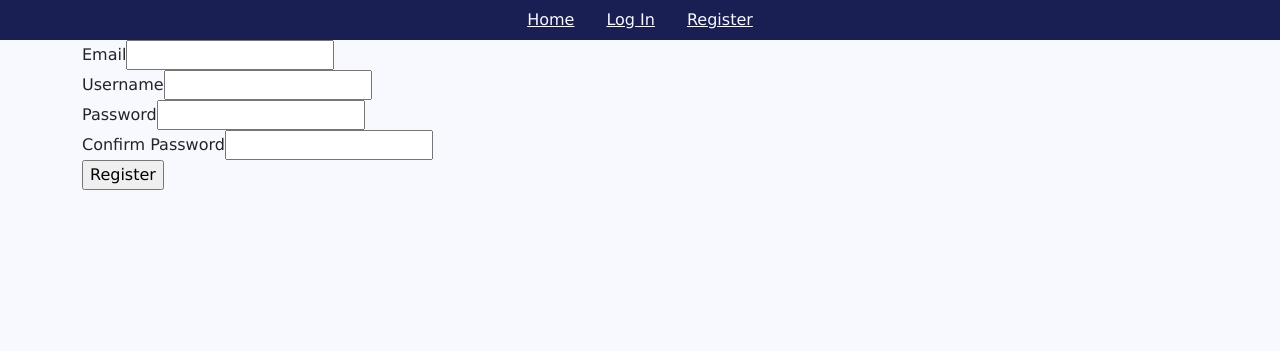
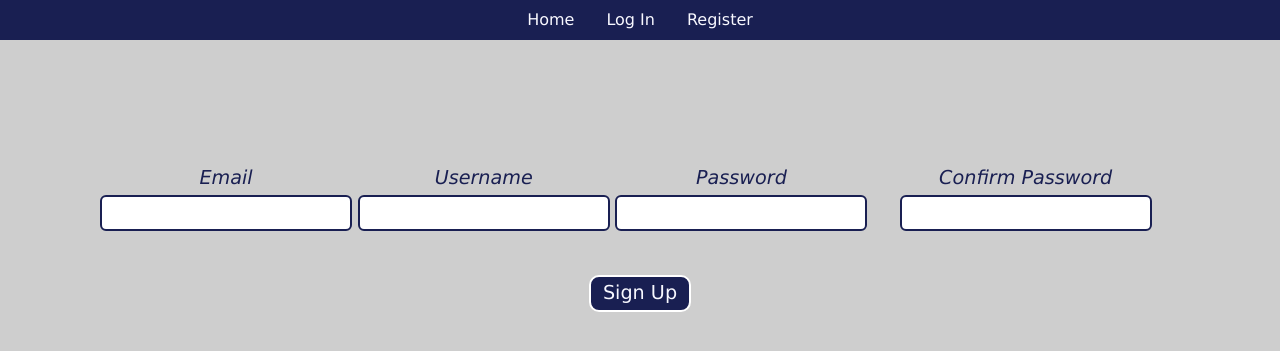
Before and after one commit to charlesjbasedow/password-manager, a Flask app: page /register in a window 1280 px wide. Shown: the top 351 px of the page. Run offline with Flask 2, Linux system fonts and the light colour scheme; some libraries are stand-ins or nearby versions.

Commit message:
add styling to pages

```diff
--- a/myapp/core/views.py
+++ b/myapp/core/views.py
@@ -8,7 +8,3 @@ def index():
     page = request.args.get('page', 1, type=int)
     password_posts = PasswordVault.query.order_by(PasswordVault.date.desc()).paginate(page=page, per_page=5)
     return render_template('index.html', password_posts=password_posts)
-
-@core.route('/info')
-def info():
-    return render_template('info.html')
--- a/myapp/models.py
+++ b/myapp/models.py
@@ -37,9 +37,9 @@ class PasswordVault(db.Model):
     __tablename__ = 'password_posts'
     id = db.Column(db.Integer, primary_key=True)
     date = db.Column(db.DateTime, nullable=False, default=datetime.utcnow)
-    company = db.Column(db.String(140), nullable=False)
-    user_name = db.Column(db.Text, nullable=False)
-    pword = db.Column(db.Text, nullable=False)
+    company = db.Column(db.String, nullable=False)
+    user_name = db.Column(db.String, nullable=False)
+    pword = db.Column(db.String, nullable=False)
     user_id = db.Column(db.Integer, db.ForeignKey('users.id'), nullable=False)
 
     def __init__(self, company, user_name, pword, user_id):
--- a/myapp/password_posts/forms.py
+++ b/myapp/password_posts/forms.py
@@ -4,6 +4,6 @@ from wtforms.validators import DataRequired
 
 class PasswordPostForm(FlaskForm):
     company = StringField('Company', validators=[DataRequired()])
-    user_name = TextAreaField('Username', validators=[DataRequired()])
-    pword = TextAreaField('Password', validators=[DataRequired()])
-    submit = SubmitField('Add')
+    user_name = StringField('Username', validators=[DataRequired()])
+    pword = StringField('Password', validators=[DataRequired()])
+    submit = SubmitField('Create')
--- a/myapp/static/css/main.css
+++ b/myapp/static/css/main.css
@@ -1,7 +1,15 @@
+html {
+  box-sizing: border-box;
+}
+
 body {
   margin: 0;
-  background-color:ghostwhite;
+  background-color:rgb(206, 206, 206);
   font-family:Verdana, Geneva, Tahoma, sans-serif;
+}
+
+.jumbotron {
+  text-align: center;
 }
 
 .nav {
@@ -12,4 +20,65 @@ body {
 
 .nav a {
   color: ghostwhite;
+  text-decoration: none;
 }
+
+.container {
+  display: flex;
+  justify-content: center;
+  align-items: center;
+  margin-top: 5%;
+}
+
+.card{
+  display: grid;
+  place-items: center;
+  width: 400px;
+  height: 150px;
+  margin: 4%;
+  border-bottom: 1px solid lightgrey;
+}
+
+form {
+  display:flex;
+}
+
+form * {
+  padding: 2px;
+  font-size: 1.2rem;
+  text-align: center;
+}
+
+input{
+  text-align: center;
+  color: rgb(25, 31, 82);
+  border: 2px solid rgb(25, 31, 82);
+  border-radius: 6px;
+}
+
+.form-control-label, .form-group  {
+  font-style: italic;
+  color: rgb(25, 31, 82);
+}
+
+.add-btn, .update-user-btn, .register-user-btn {
+  position: absolute;
+  top: 25%;
+  left: 46%;
+  background-color: rgb(25, 31, 82);
+  color: ghostwhite;
+  border: 2px solid white;
+  border-radius: 10px;
+  font-size: 1.2rem;
+  width: 8%;
+}
+
+.update-user-btn {
+  position: absolute;
+  top: 200px;
+  left: 960px;
+}
+
+.register-user-btn {
+  top: 275px;
+}
--- a/myapp/templates/register.html
+++ b/myapp/templates/register.html
@@ -1,12 +1,29 @@
 {% extends "base.html" %}
 {% block content %}
-
+<div class="container">
 <form method="POST">
-    {{form.hidden_tag()}}
-    {{form.email.label}}{{form.email}}<br>
-    {{form.username.label}}{{form.username}}<br>
-    {{form.password.label}}{{form.password}}<br>
-    {{form.pass_confirm.label}}{{form.pass_confirm}}<br>
-    {{form.submit()}}
+    <div class="form-group">
+        {{form.hidden_tag()}}
+    </div>
+    <div class="form-group">
+        {{form.email.label}}
+        {{form.email}}
+    </div>
+    <div class="form-group">
+        {{form.username.label}}
+        {{form.username}}
+    </div>
+    <div class="form-group">
+        {{form.password.label}}
+        {{form.password}}
+    </div>
+    <div class="form-group">
+        {{form.pass_confirm.label}}
+        {{form.pass_confirm}}
+    </div>
+    <div class="form-group">
+        {{form.submit(class='register-user-btn')}}
+    </div>
 </form>
+</div>
 {% endblock %}
--- a/myapp/users/forms.py
+++ b/myapp/users/forms.py
@@ -24,7 +24,7 @@ class RegistrationForm(FlaskForm):
     password = PasswordField('Password', validators=[DataRequired(), EqualTo('pass_confirm', message='Passwords must match!')])
     # we make sure password is equal to pass confirm - so
     pass_confirm = PasswordField('Confirm Password', validators=[DataRequired()])
-    submit = SubmitField('Register')
+    submit = SubmitField('Sign Up')
 
     #when someone is registering - if the email exists then we want to raise a validation error
     def check_email(self, field):
```
Also changed, not shown: myapp/templates/account.html (+1 -7 lines), myapp/templates/create_password.html (+5 -5 lines), myapp/templates/index.html (+6 -9 lines), myapp/templates/login.html (+16 -5 lines).
